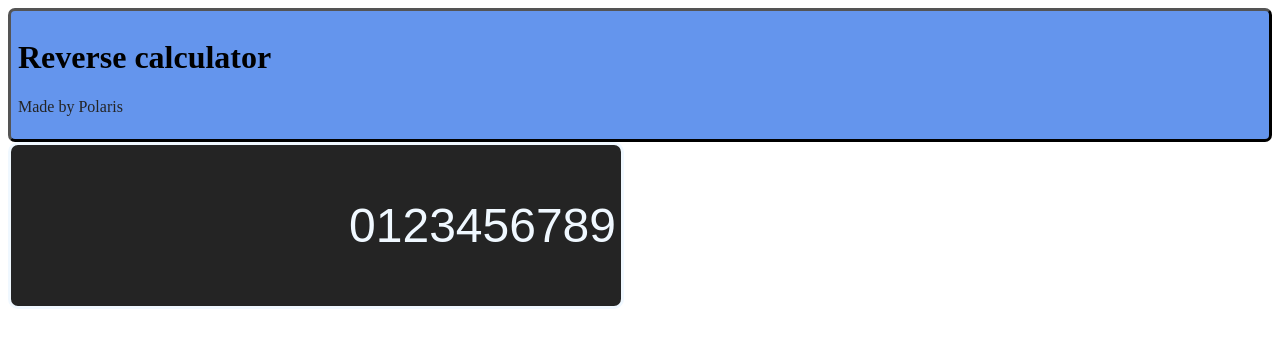
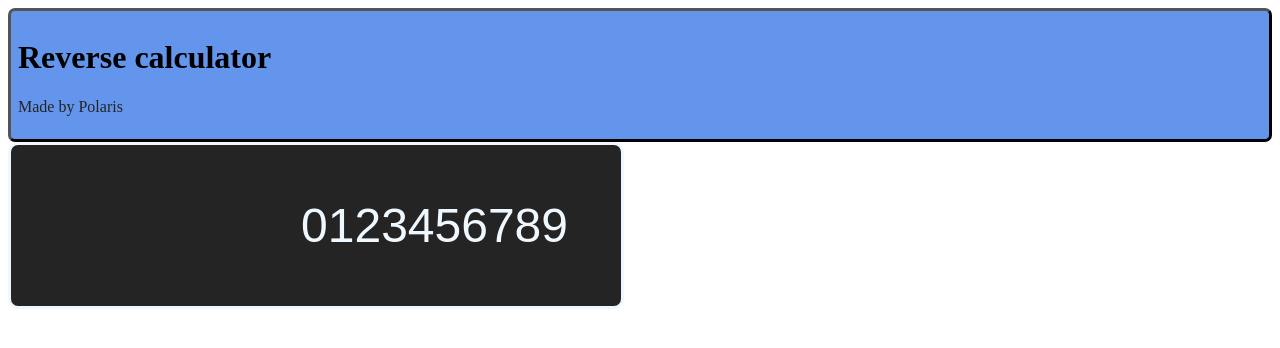
Before and after one commit to Cat-cat-cat-cat-boop/Reverse-calculator, a plain HTML site: page index.html in a window 1280 px wide. Drawn offline with Linux system fonts and the light colour scheme; a web font is replaced by a local one.

Commit message:
modified:   index.html 	modified:   style.css

```diff
--- a/index.html
+++ b/index.html
@@ -9,6 +9,6 @@
         <p class="Company-citation">Made by Polaris</p>
     </div>
     <div class="calculator-display">
-        <p>0123456789</p>
+        <p class="display-numbers">0123456789</p>
     </div>
 </body>
--- a/style.css
+++ b/style.css
@@ -26,3 +26,7 @@
     height: auto;
     width: 12.5em;
 }
+
+.display-numbers {
+    margin-right: 1em;
+}
```
